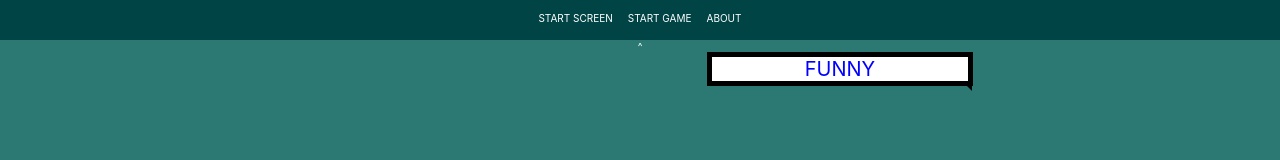
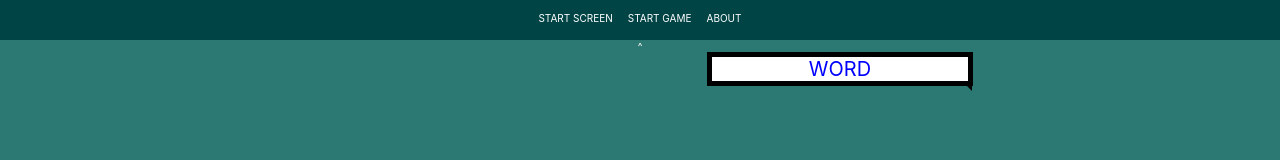
Before and after one commit to raimop/RhymeMind, a React (Create React App) app: page /game in a window 1280 px wide. Shown: the top 160 px of the page. Built offline with nearby package versions, Linux system fonts and the light colour scheme.

Commit message:
Added a bigger array to computer

```diff
--- a/src/pages/Game.tsx
+++ b/src/pages/Game.tsx
@@ -29,7 +29,7 @@ class Game extends React.Component<IProps, IState> {
             showGameOver: false,
             sentence: "",
             sentenceArray: [],
-            computer: ["funny", "car", "trunk", "fascinating"]
+            computer: ["word","cord","told","bored", "king", "thing", "cake", "wake", "bake", "placed", "taken", "later", "totally", "vocal", "fuck", "duck", "possibility", "lavender", "damage", "car", "far", "apple", "gap", "trap", "nap", "hat", "cap", "total", "bead", "kid", "tree", "free", "animal", "cannibal", "peace", "bullet", "mullet", "tripping", "pry", "fantastic", "flipping"]
         }
 
         this.toggleShowField = this.toggleShowField.bind(this);
```
